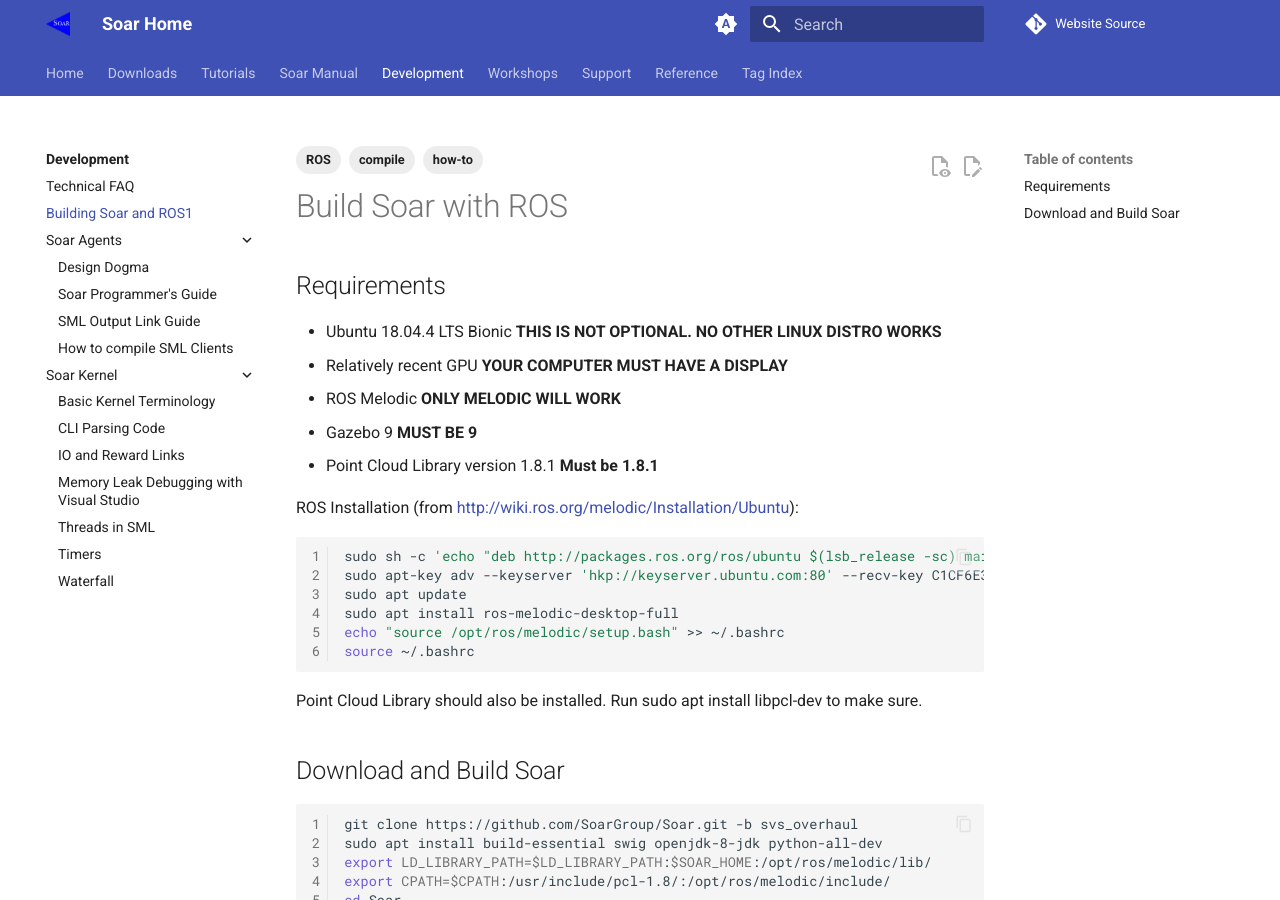
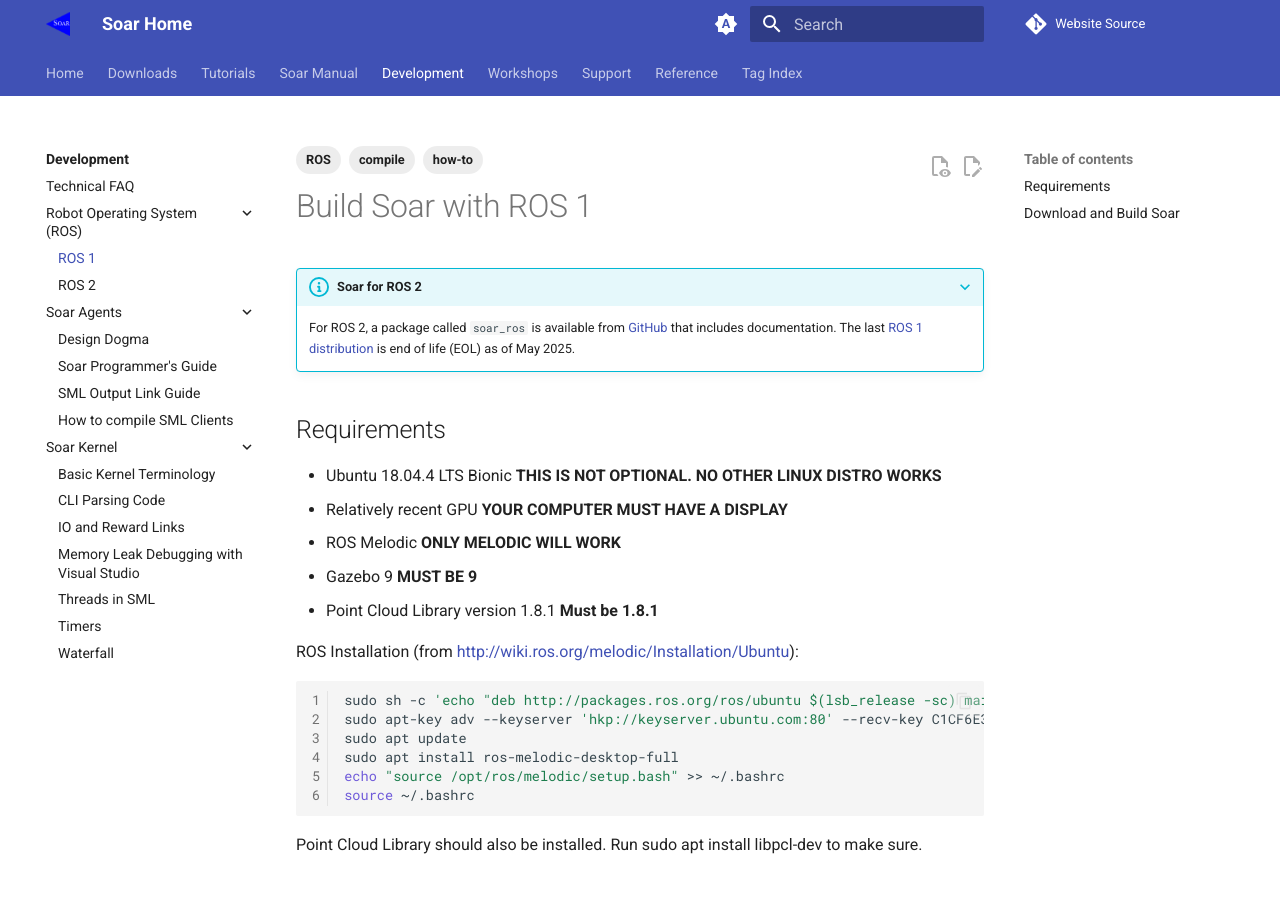
Before and after one commit to SoarGroup/SoarGroup.github.io, an MkDocs documentation site: the page built from docs/development/BuildingSoarRos.md, in a window 1280 px wide and 900 px high. Built offline with MkDocs 1.6.1 and Material for MkDocs 9.7.7, drawn with Linux system fonts in a browser that asks for light colours; comment, search, counter and statistics services are not loaded.

Commit message:
docs: Add soar_ros announcement and link to docs

```diff
--- a/docs/development/BuildingSoarRos.md
+++ b/docs/development/BuildingSoarRos.md
@@ -12,7 +12,13 @@
 <!-- old URL: https://soar.eecs.umich.edu/forum/help/sml/
 287-build-soar-with-ros -->
 
-# Build Soar with ROS
+# Build Soar with ROS 1
+
+???+ info "Soar for ROS 2"
+    For ROS 2, a package called `soar_ros` is available from
+    [GitHub](https://github.com/THA-Embedded-Systems-Lab/soar_ros) that includes
+    documentation. The last [ROS 1 distribution](http://wiki.ros.org/Distributions)
+    is end of life (EOL) as of May 2025.
 
 ## Requirements
 
--- a/mkdocs.yml
+++ b/mkdocs.yml
@@ -169,7 +169,9 @@
   - Development:
       - development/index.md
       - Technical FAQ: development/SoarTechnicalFAQ.md
-      - Building Soar and ROS1: development/BuildingSoarRos.md
+      - Robot Operating System (ROS):
+        - ROS 1: development/BuildingSoarRos.md
+        - ROS 2: https://github.com/THA-Embedded-Systems-Lab/soar_ros
       - Soar Agents:
         - Design Dogma: development/agents/DesignDogma.md
         - Soar Programmer's Guide: development/agents/SoarProgrammersGuide.md
```
Also changed, not shown: docs/index.md (+3 -0 lines).
